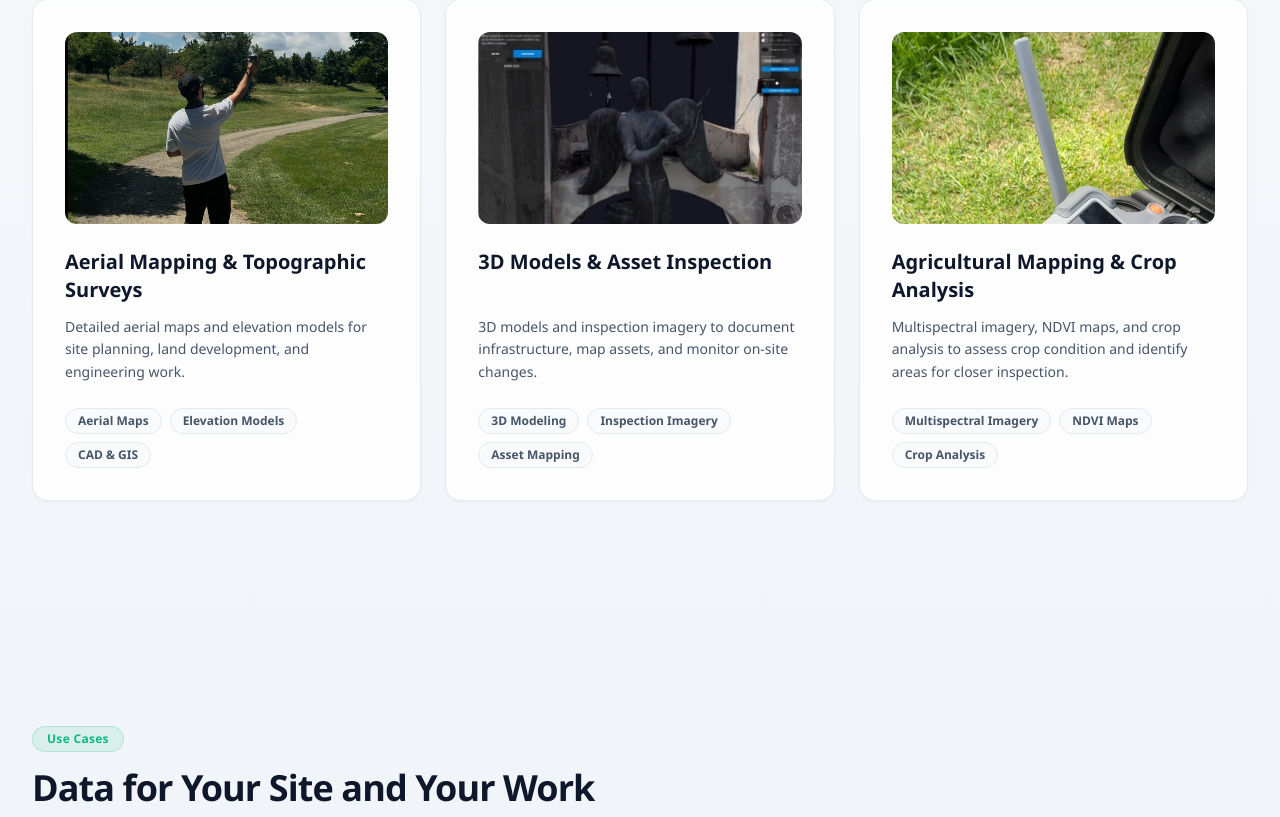
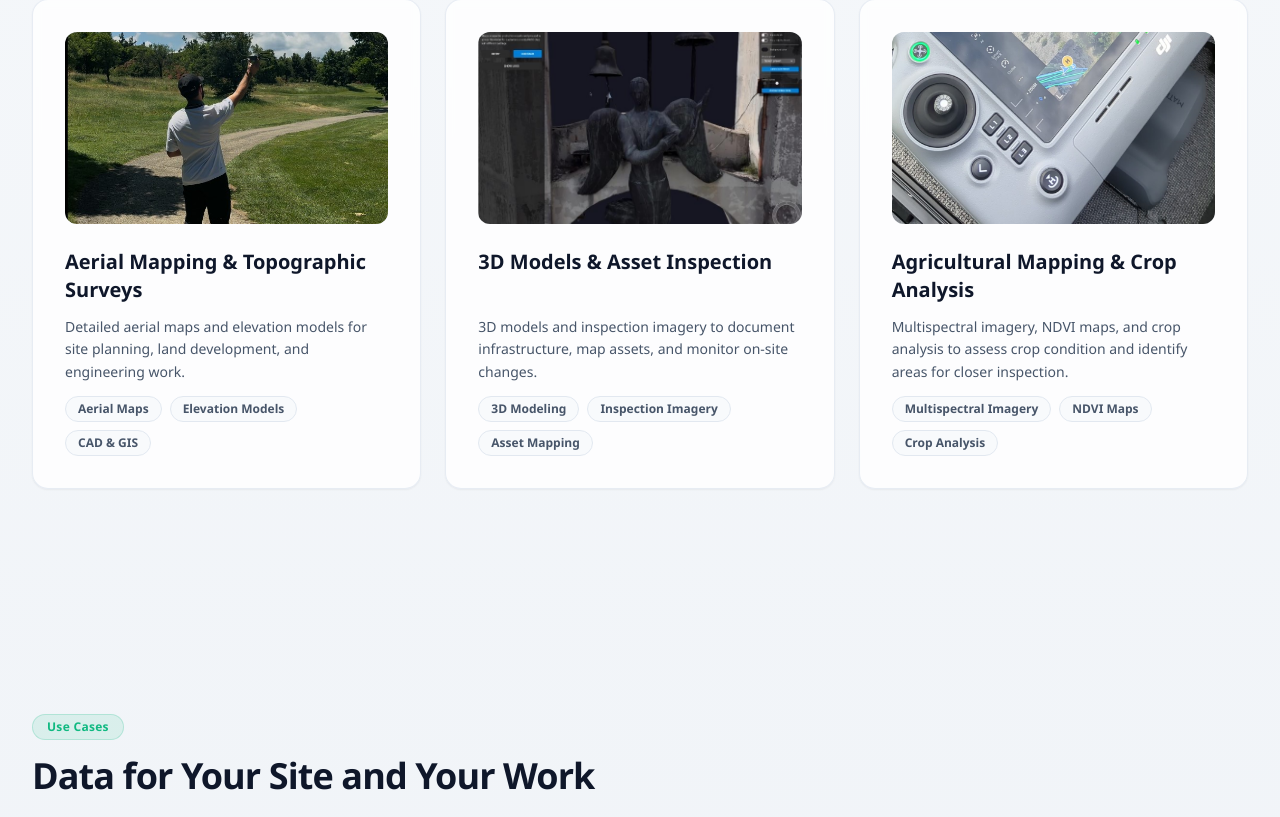
Before and after one commit to mealexandre/datafly-landing, a Next.js app: page / in a window 1280 px wide. Shown: the part 1116-1933 px from the top of the page. Built offline with nearby package versions, Linux system fonts and the light colour scheme.

Commit message:
update services section

```diff
--- a/components/Services.tsx
+++ b/components/Services.tsx
@@ -42,7 +42,7 @@ const SERVICES: Service[] = [
       "Multispectral imagery, NDVI maps, and crop analysis to assess crop condition and identify areas for closer inspection.",
     tags: ["Multispectral Imagery", "NDVI Maps", "Crop Analysis"],
     accentColor: "green",
-    objectPosition: "object-top", // ფოკუსი გადატანილია ზედა ნაწილზე
+    objectPosition: "object-bottom", // ფოკუსი გადმოვიდა ქვემოთ, ეკრანზე
   },
 ];
 
@@ -107,7 +107,7 @@ export default function Services() {
                 variants={cardVariants}
                 className="group relative flex h-full flex-col rounded-2xl border border-slate-200/80 bg-white/80 p-6 sm:p-8 shadow-sm backdrop-blur-sm transition-all duration-300 hover:-translate-y-1 hover:shadow-md hover:border-slate-300 overflow-hidden"
               >
-                {/* Image Container (ფიქსირებული სიმაღლე) */}
+                {/* Image Container */}
                 <div className="relative mb-6 h-48 w-full shrink-0 overflow-hidden rounded-xl bg-slate-100">
                   <Image
                     src={imageSrc}
@@ -118,18 +118,18 @@ export default function Services() {
                   />
                 </div>
 
-                {/* სათაური: min-h აიძულებს 1-ხაზიან სათაურსაც დაიკავოს 2 ხაზის ადგილი */}
-                <h3 className="text-xl font-bold text-text-main min-h-[56px] flex items-start">
+                {/* სათაური: ფიქსირებული მინიმალური სიმაღლე 2 ხაზისთვის */}
+                <h3 className="text-xl font-bold text-text-main min-h-[56px] flex items-start pr-2">
                   {title}
                 </h3>
 
-                {/* აღწერა: min-h უზრუნველყოფს ტექსტების სიმაღლის გათანაბრებას */}
-                <p className="mt-3 text-sm leading-relaxed text-text-muted min-h-[60px]">
+                {/* აღწერა: ფიქსირებული მინიმალური სიმაღლე 3 ხაზისთვის */}
+                <p className="mt-3 text-sm leading-relaxed text-text-muted min-h-[72px]">
                   {description}
                 </p>
 
-                {/* ტეგები: mt-auto აჭედებს ბლოკს ბარათის ბოლოში */}
-                <div className="mt-auto pt-6 flex flex-wrap gap-2">
+                {/* ტეგები: აღარ აქვს mt-auto, ამიტომ პირდაპირ ტექსტის ქვემოთ დაჯდება ლამაზად */}
+                <div className="mt-2 flex flex-wrap gap-2">
                   {tags.map((tag) => (
                     <span
                       key={tag}
```
